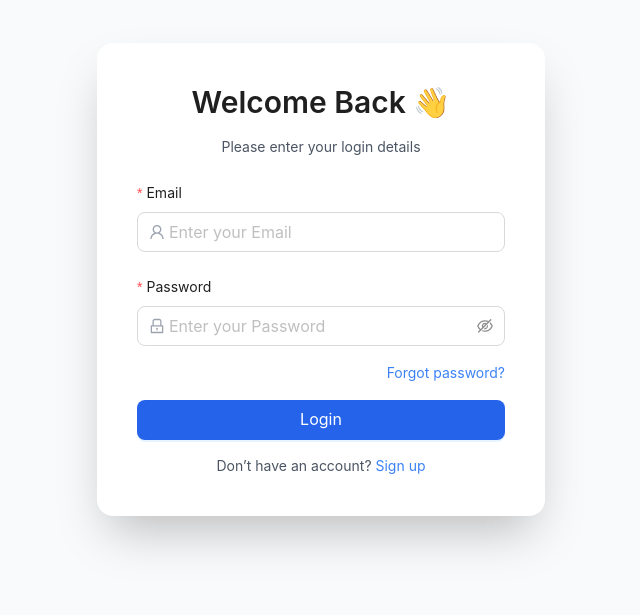
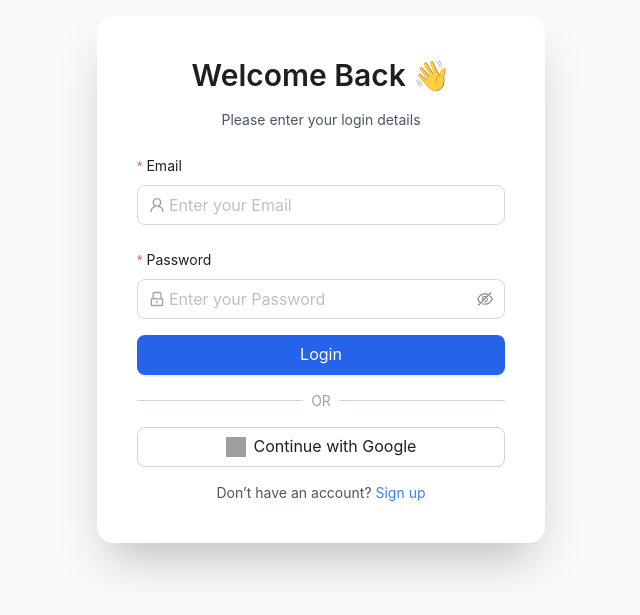
Before and after one commit to Muhammadkashif20/E-Commerce-Website-Reactjs, a React (Vite) app: page /login in a window 1280 px wide. Shown: the part 121-736 px from the top of the page, without its empty margins (319-959 px from the left). Built offline with nearby package versions, Linux system fonts and the light colour scheme; grey boxes are pictures that could not be loaded.

Commit message:
completed

```diff
--- a/src/App.jsx
+++ b/src/App.jsx
@@ -16,7 +16,6 @@ import ProtectRoutes from "./Components/ProtectRoutes";
 
 const App = () => {
   const [filteredData, setFilteredData] = useState([]);
-  const authData = JSON.parse(localStorage.getItem("formData"));
   const [count, setCount] = useState(0);
   return (
     <BrowserRouter>
--- a/src/Components/Navbar.jsx
+++ b/src/Components/Navbar.jsx
@@ -14,6 +14,8 @@ import { cartContext } from "../context/cartContext";
 const auth = getAuth();
 const Navbar = ({ setFilteredData }) => {
     const authData = JSON.parse(localStorage.getItem("formData"));
+  const authDataGoogle = JSON.parse(localStorage.getItem("googleFormData"));
+  console.log("authDataGoogle=>", authDataGoogle);
   const {cartItem}=useContext(cartContext)
   const navigate = useNavigate();
   const [profileDrawerOpen, setProfileDrawerOpen] = useState(false);
@@ -132,14 +134,14 @@ const Navbar = ({ setFilteredData }) => {
       {/* Cart Items */}
       <div className="flex items-center gap-6">
         <Link to={"/AddCart"}>
-        <Badge count={`${authData ? cartItem.length:0}`} size="default">
+        <Badge count={`${authData || authDataGoogle ? cartItem.length:0}`} size="default">
           <ShoppingCartOutlined
             className="text-2xl cursor-pointer hover:text-blue-600"
             />
         </Badge>
             </Link>
 
-        {authData ? (
+        {authData || authDataGoogle ? (
           <div>
             <div className="flex items-center gap-3">
               <UserOutlined
@@ -166,10 +168,10 @@ const Navbar = ({ setFilteredData }) => {
             >
               <div className="flex flex-col gap-4">
                 <p>
-                  <strong>Name:</strong> {authData?.fullname || "Not Provided"}
+                  <strong>Name:</strong> {authData?.fullname || authDataGoogle?.displayName}
                 </p>
                 <p>
-                  <strong>Email:</strong> {authData?.email || "Not Provided"}
+                  <strong>Email:</strong> {authData?.email ||  authDataGoogle?.email}
                 </p>
                 <button
                   onClick={handleUserLogout}
--- a/src/Components/Products.jsx
+++ b/src/Components/Products.jsx
@@ -8,6 +8,7 @@ const { Title, Paragraph } = Typography;
 const Products = ({ filteredData, setFilteredData }) => {
   const { cartItem, addToCart, isItemAdded } = useContext(cartContext);
   const authData = JSON.parse(localStorage.getItem("formData"));
+  const authDataGoogle = JSON.parse(localStorage.getItem("googleFormData"));
   console.log("cartItem=>", cartItem);
   const navigate = useNavigate();
   const [products, setProducts] = useState([]);
@@ -123,7 +124,7 @@ const Products = ({ filteredData, setFilteredData }) => {
                       }`}
                       onClick={() => addToCart(product)}
                     >
-                      {authData
+                      {authData || authDataGoogle
                         ? isItemAdded(product.id)
                           ? "Item is Added"
                           : "Add to Cart"
--- a/src/Components/ProtectRoutes.jsx
+++ b/src/Components/ProtectRoutes.jsx
@@ -3,6 +3,7 @@ import { Navigate } from 'react-router-dom';
 
 const ProtectRoutes = ({children}) => {
         const authData = JSON.parse(localStorage.getItem("formData"));
-        return authData ? children : <Navigate to={"/"} replace></Navigate>
+  const authDataGoogle = JSON.parse(localStorage.getItem("googleFormData"));
+        return authData || authDataGoogle ? children : <Navigate to={"/"} replace></Navigate>
       }
 export default ProtectRoutes
--- a/src/auth/Login.jsx
+++ b/src/auth/Login.jsx
@@ -2,11 +2,12 @@ import React, { useState } from "react";
 import { Form, Input, Button, Typography, message } from "antd";
 import { UserOutlined, LockOutlined } from "@ant-design/icons";
 import { Link, useNavigate } from "react-router-dom";
-import { signInWithEmailAndPassword } from "firebase/auth";
-import { doc, getDoc } from "firebase/firestore";
+import { signInWithEmailAndPassword, signInWithPopup } from "firebase/auth";
+import { doc, getDoc, setDoc } from "firebase/firestore";
 import { db } from "./firebase";
 import { auth } from "./firebase";
 const { Title, Text } = Typography;
+import { GoogleAuthProvider } from "firebase/auth";
 const Login = () => {
   const navigate = useNavigate();
   const [email, setEmail] = useState("");
@@ -39,10 +40,37 @@ const Login = () => {
         console.log("Error message: ", errorMessage);
       });
   };
+  const handleGoogleLogin = () => {
+    const provider = new GoogleAuthProvider();
+    signInWithPopup(auth, provider)
+      .then(async (result) => {
+        const user = result.user;
+        console.log("User signed in with Result Google: ", result.user);
+        await setDoc(doc(db, "googleUsers", user.uid), {
+                displayName: user.displayName,
+                email: user.email,
+                uid: user.uid,
+              });
+        const userDoc = await getDoc(doc(db, "googleUsers", user.uid));
+          const googleUserData = userDoc.data();
+          console.log("googleUserData=>", googleUserData);
+          const loginData = localStorage.setItem("googleFormData",JSON.stringify(googleUserData));
+          console.log("loginData=>", loginData);
+          message.success("Login successful!");
+          navigate("/");
+      })
+      .catch((error) => {
+        const errorCode = error.code;
+        console.log("Error code: ", errorCode);
+        const errorMessage = error.message;
+        message.error(errorCode);
+        console.log("Error message: ", errorMessage);
+      });
+  }
 
   return (
     <div className="min-h-screen bg-gray-50 flex items-center justify-center px-4">
-      <div className="w-full max-w-md bg-white p-10 rounded-2xl shadow-2xl transition-all duration-300">
+      <div className="w-full  max-w-md bg-white p-10 rounded-2xl shadow-2xl transition-all duration-300">
         <Title level={2} className="text-center text-blue-600 mb-6">
           Welcome Back 👋
         </Title>
@@ -89,13 +117,6 @@ const Login = () => {
             />
           </Form.Item>
 
-          {/* Forgot Password */}
-          <div className="text-right mb-4">
-            <a href="#" className="text-sm text-blue-500 hover:underline">
-              Forgot password?
-            </a>
-          </div>
-
           {/* Login Button */}
           <Form.Item>
             <Button
@@ -108,7 +129,28 @@ const Login = () => {
               Login
             </Button>
           </Form.Item>
+              {/* OR Divider */}
+<div className="flex items-center my-4">
+  <div className="flex-grow h-px bg-gray-300" />
+  <span className="mx-2 text-sm text-gray-400">OR</span>
+  <div className="flex-grow h-px bg-gray-300" />
+</div>
 
+{/* Google Button */}
+<Button
+  onClick={handleGoogleLogin}
+  type="default"
+  size="large"
+  block
+  className="flex items-center justify-center gap-2 rounded-lg border-gray-300"
+>
+  <img
+    src="https://www.svgrepo.com/show/475656/google-color.svg"
+    alt="Google"
+    className="w-5 h-5"
+  />
+  <span>Continue with Google</span>
+</Button>
           {/* Signup Link */}
           <div className="text-center text-sm text-gray-600">
             Don’t have an account?{" "}
@@ -118,6 +160,7 @@ const Login = () => {
           </div>
         </Form>
       </div>
+
     </div>
   );
 };
--- a/src/context/cartContext.jsx
+++ b/src/context/cartContext.jsx
@@ -1,5 +1,4 @@
 import { createContext, useEffect, useState } from "react";
-import { auth } from "../auth/firebase";
 import { message } from "antd";
 
 export const cartContext=createContext()
@@ -17,6 +16,7 @@ const CartContextProvider=({children})=>{
   },[cartItem])
 
     const authData = JSON.parse(localStorage.getItem("formData"));
+    const authDataGoogle = JSON.parse(localStorage.getItem("googleFormData"));
   const addToCart=(item)=>{
       const arr=[...cartItem];
       const itemIndex=cartItem.findIndex((data)=>data.id == item.id)
@@ -27,7 +27,12 @@ const CartContextProvider=({children})=>{
         arr[itemIndex].quantity++;
         setCartItem(arr)
       }
-      if(!authData) return message.error("Please login to add items to cart!")
+      if(!authData && !authDataGoogle){
+          message.error("Please login to add items to cart!")
+      }
+      else{
+        message.success("Item added to cart successfully!")
+      }
       }
 
        const decreaseItemFromCart=(id)=>{
```
